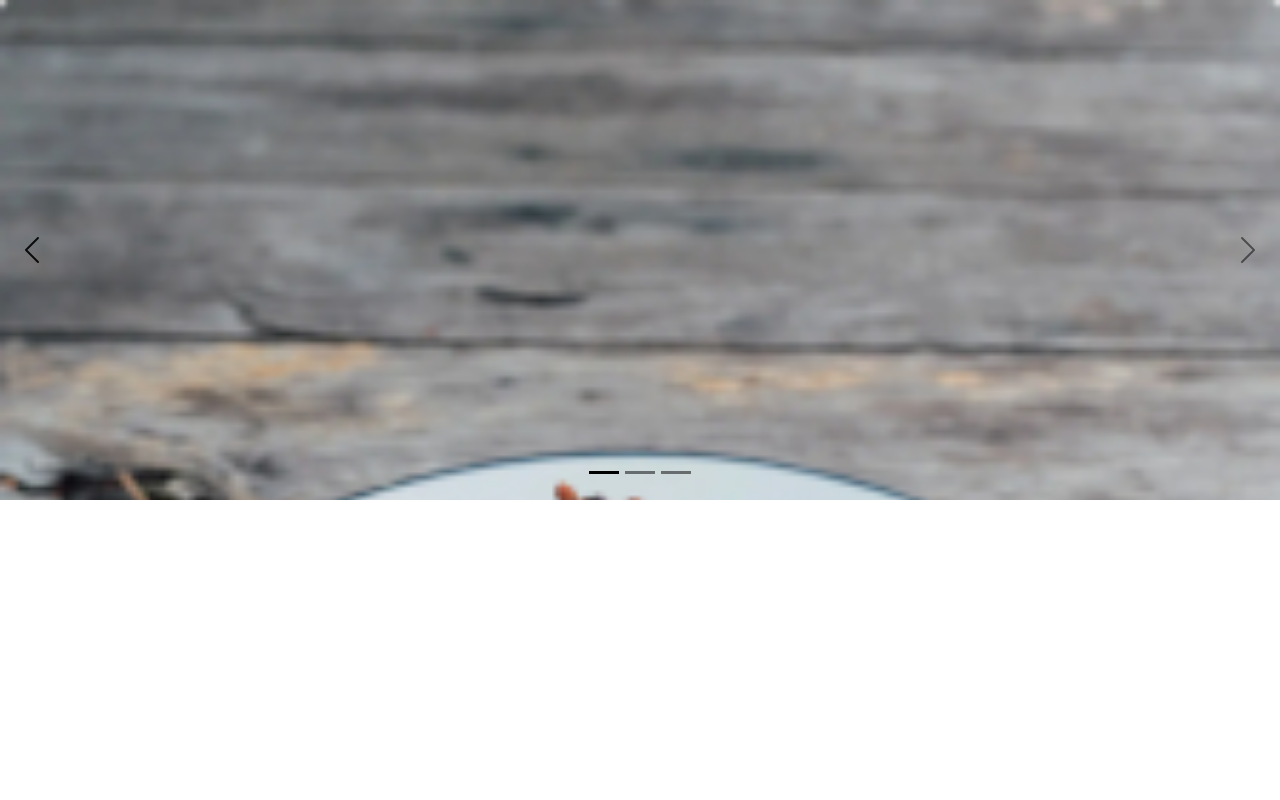
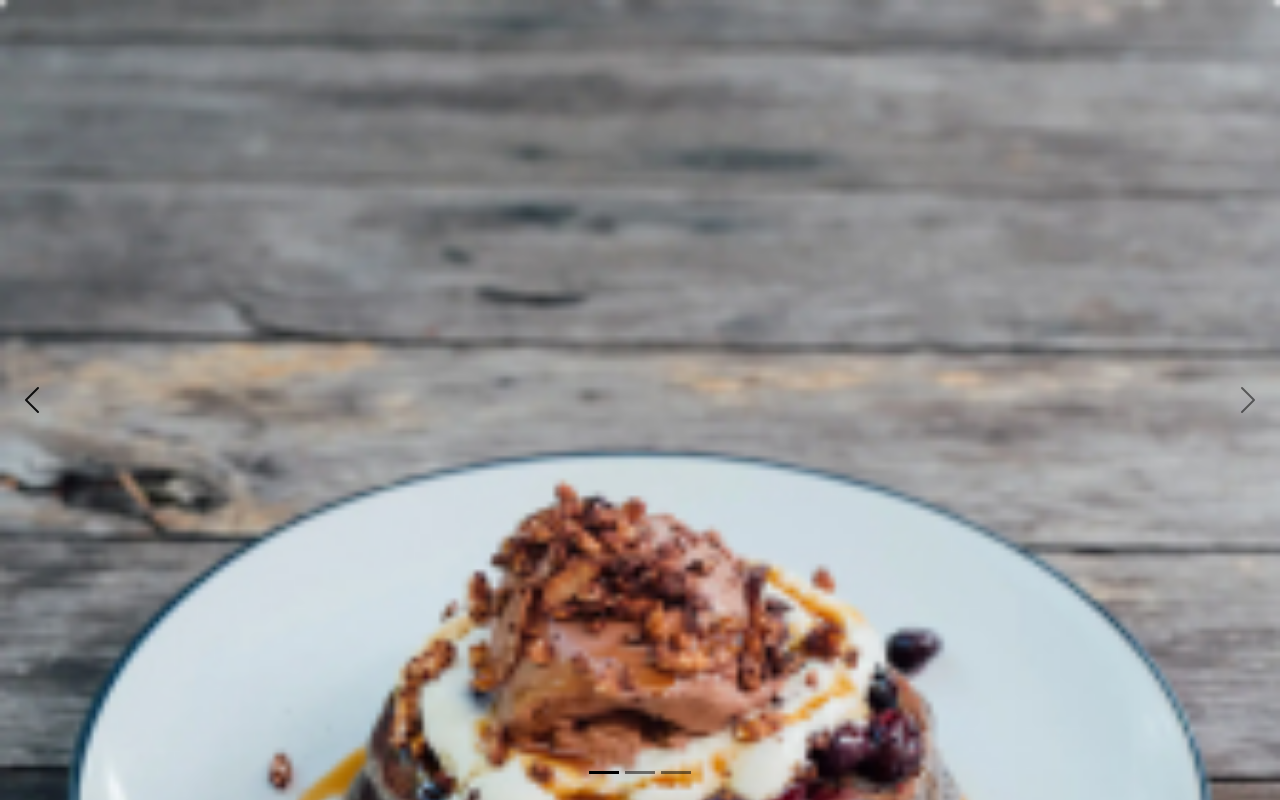
Before and after one commit to Vicksbabe58/Carousel-Slide, a plain HTML site: page index.html in a window 1280 px wide. Drawn offline with nearby package versions, Linux system fonts and the light colour scheme.

Commit message:
Update styles.css

```diff
--- a/styles.css
+++ b/styles.css
@@ -19,7 +19,7 @@ body {
 }
 
 .carousel .carousel-item {
-  height: 500px;
+  height: 100vh;
 }
 
 .carousel-item img {
@@ -27,5 +27,5 @@ body {
     object-fit: cover;
     top: 0;
     left: 0;
-    min-height: 500px;
+
 }
```
